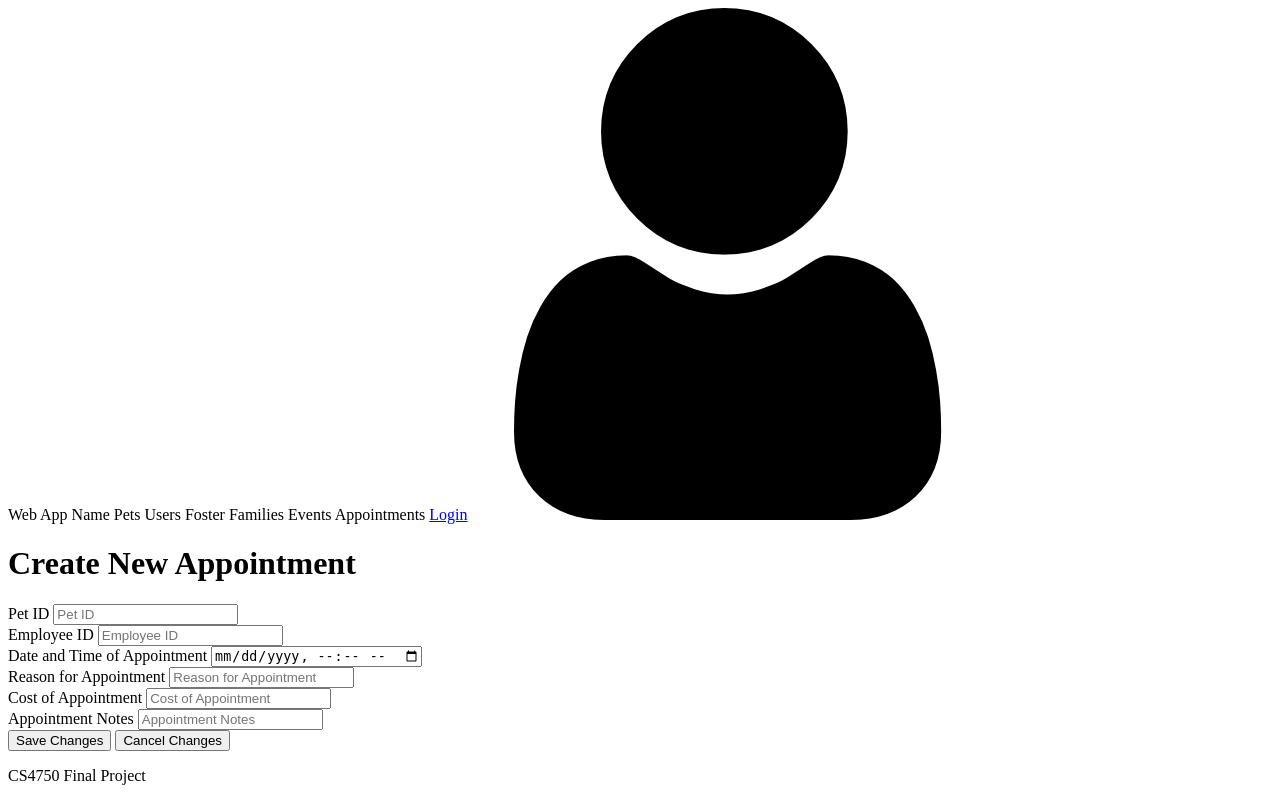
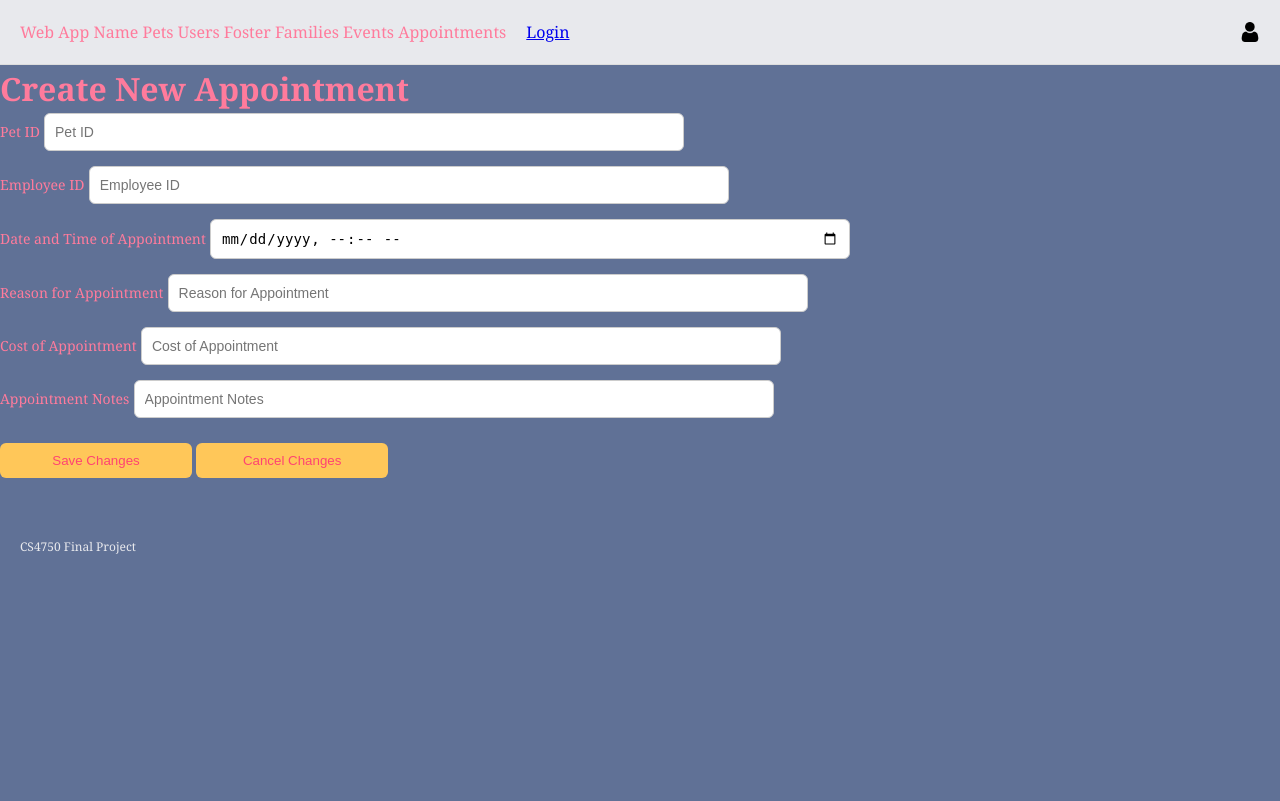
Before and after one commit to michelleegao/CS-4750-Pet-Shelter, a Flask app: template templates/addappointment.html in a window 1280 px wide. After the commit the page ends 554 px from the top, so only its background shows below. Run offline with Flask 3, Linux system fonts and the light colour scheme; the template is opened without the code that fills it, so the values that code supplies are empty.

Commit message:
Made some changes to the base css file, and began a CSS file specific to the add screen

```diff
--- /dev/null
+++ b/static/css/add.css
@@ -0,0 +1,13 @@
+input,
+textarea {
+  width: 50%;
+  padding: 10px;
+  border: 1px solid #ccc;
+  border-radius: 6px;
+  font-size: 14px;
+}
+
+textarea {
+  resize: vertical;
+  min-height: 120px;
+}
--- /dev/null
+++ b/static/css/base.css
@@ -0,0 +1,75 @@
+* {
+    margin: 0;
+    padding: 0;
+    box-sizing: border-box;
+  }
+
+ body {
+    font-family: Georgia, sans-serif;
+    background-color: #607196;
+    color: #FF7B9C;
+    line-height: 1.5;
+  }
+
+  .container {
+    width: 400px;
+    margin: 60px auto;
+    padding: 20px;
+  }
+
+  /*Header Bar Information*/
+  header {
+    padding: 20px;
+    text-align: left;
+    background-color: #E8E9ED;
+    border-bottom: 1px solid #ddd;
+  }
+
+  .navbar {
+      display: flex;
+      justify-content: space-between;
+      align-items: center;
+  }
+
+  .left, .right{
+      display: flex;
+      align-items: center;
+      gap: 20px
+  }
+
+  .user-pic{
+      width: 20px
+  }
+
+  .input-group {
+    margin-bottom: 15px;
+  }
+
+  label {
+    display: inline-block;
+    margin-bottom: 5px;
+    font-size: 14px;
+  }
+
+  button {
+    width: 15%;
+    padding: 10px;
+    background:#FFC759;
+    color: #FF4372;
+    border: none;
+    border-radius: 6px;
+    cursor: pointer;
+    margin-top: 10px;
+  }
+
+  button:hover {
+    background: #333;
+  }
+
+  footer {
+    text-align: left;
+    padding: 20px;
+    margin-top: 40px;
+    font-size: 12px;
+    color: #E8E9ED;
+  }
--- a/templates/addappointment.html
+++ b/templates/addappointment.html
@@ -2,10 +2,12 @@
 <html>
 <head>
     <title>Add Appointment</title>
-    <link rel="stylesheet" href="/static/css/styles.css">
+    <link rel="stylesheet" href="/static/css/base.css">
+    <link rel="stylesheet" href="/static/css/add.css">
 </head>
 <header>
-    <nav>
+    <nav class="navbar">
+        <div class="left">
             Web App Name
             Pets
             Users
@@ -13,7 +15,11 @@
             Events
             Appointments
             <a href="login.html">Login</a>
-        <img src="/static/images/userIcon.png" alt="user Image">
+        </div>
+
+        <div class="right">
+            <img class="user-pic" src="/static/images/userIcon.png" alt="user Image">
+        </div>
     </nav>
 </header>
 <body>
```
Also changed, not shown: static/css/styles.css (deleted). Lines whose indentation alone changed are shown as unchanged.
